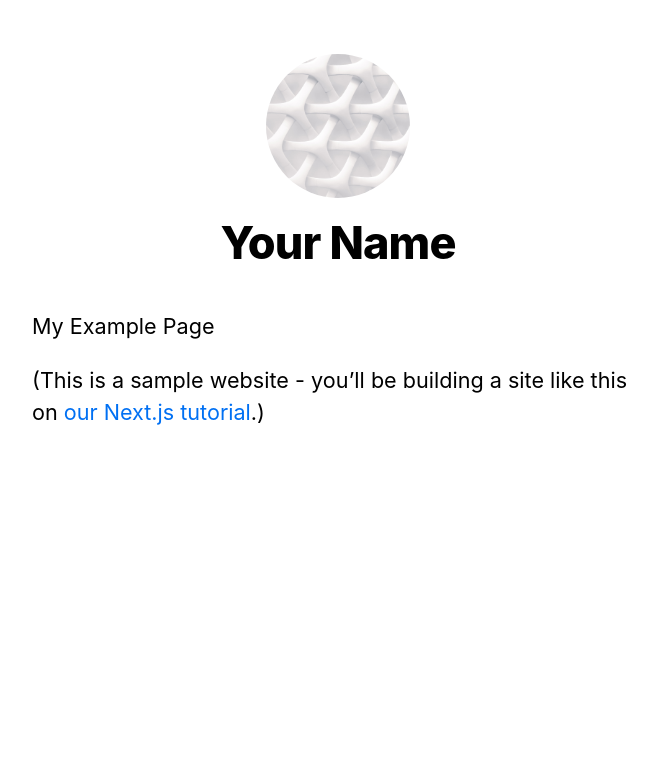
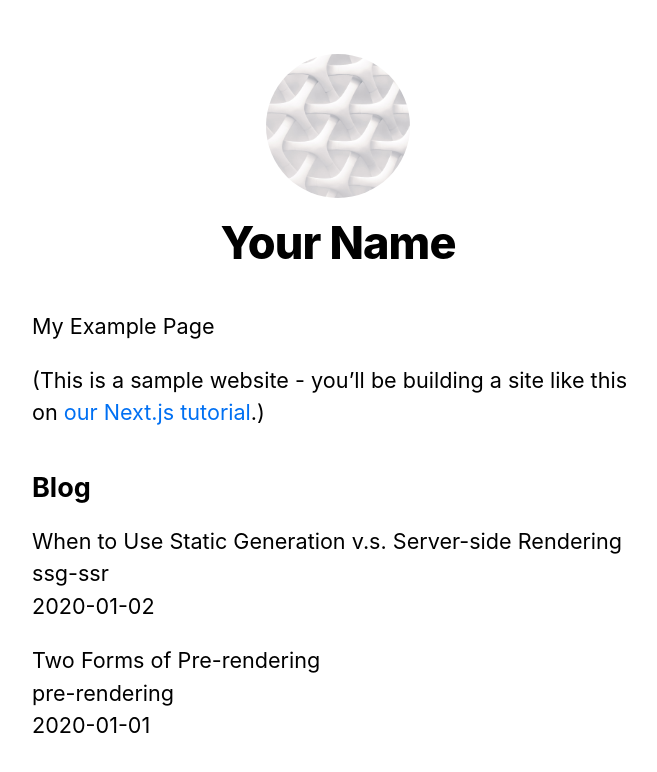
Before and after one commit to blakewood84/nextjs-first_example, a Next.js app: page / in a window 1280 px wide. Shown: the top 772 px of the page, without its empty margins (302-959 px from the left). Built offline with nearby package versions, Linux system fonts and the light colour scheme.

Commit message:
read blog posts

```diff
--- a/lib/posts.tsx
+++ b/lib/posts.tsx
@@ -9,5 +9,29 @@ export function getSortedPostsData() {
   const fileNames = fs.readdirSync(postsDirectory);
   const allPostsData = fileNames.map((fileName) => {
     // Remove ".md" from file to get id
+    const id = fileName.replace(/\.md$/, "");
+
+    // Read markdown file as string
+    const fullPath = path.join(postsDirectory, fileName);
+    const fileContents = fs.readFileSync(fullPath, "utf8");
+
+    // Use gray-matter to pare the post metadata section
+    const matterResult: any = matter(fileContents);
+
+    console.log("File contents: ", fileContents);
+    console.log("Matter Result: ", matterResult);
+
+    return {
+      id,
+      ...matterResult.data,
+    };
+  });
+
+  return allPostsData.sort((a, b) => {
+    if (a.date < b.date) {
+      return 1;
+    } else {
+      return -1;
+    }
   });
 }
--- a/pages/index.tsx
+++ b/pages/index.tsx
@@ -2,7 +2,9 @@ import Head from "next/head";
 import Layout, { siteTitle } from "../components/layout";
 import utilStyles from "../styles/utils.module.css";
 
-export default function Home() {
+import { getSortedPostsData } from "../lib/posts";
+
+export default function Home({ allPostsData }: { allPostsData: any }) {
   return (
     <Layout home>
       <Head>
@@ -15,6 +17,31 @@ export default function Home() {
           <a href="https://nextjs.org/learn">our Next.js tutorial</a>.)
         </p>
       </section>
+      <section className={`${utilStyles.headingMd} ${utilStyles.padding1px}`}>
+        <h2 className={utilStyles.headingLg}>Blog</h2>
+        <ul className={utilStyles.list}>
+          {allPostsData.map(
+            ({ id, date, title }: { id: any; date: any; title: any }) => (
+              <li className={utilStyles.listItem} key={id}>
+                {title}
+                <br />
+                {id}
+                <br />
+                {date}
+              </li>
+            )
+          )}
+        </ul>
+      </section>
     </Layout>
   );
 }
+
+export async function getStaticProps() {
+  const allPostsData = getSortedPostsData();
+  return {
+    props: {
+      allPostsData,
+    },
+  };
+}
--- a/posts/pre-rendering.md
+++ b/posts/pre-rendering.md
@@ -1,6 +1,7 @@
 ---
 title: "Two Forms of Pre-rendering"
 date: "2020-01-01"
+boom: "Boom"
 ---
 
 Next.js has two forms of pre-rendering: **Static Generation** and **Server-side Rendering**. The difference is in **when** it generates the HTML for a page.
--- a/posts/ssg-ssr.md
+++ b/posts/ssg-ssr.md
@@ -1,6 +1,7 @@
 ---
 title: "When to Use Static Generation v.s. Server-side Rendering"
 date: "2020-01-02"
+boom: "boom"
 ---
 
 We recommend using **Static Generation** (with and without data) whenever possible because your page can be built once and served by CDN, which makes it much faster than having a server render the page on every request.
```
